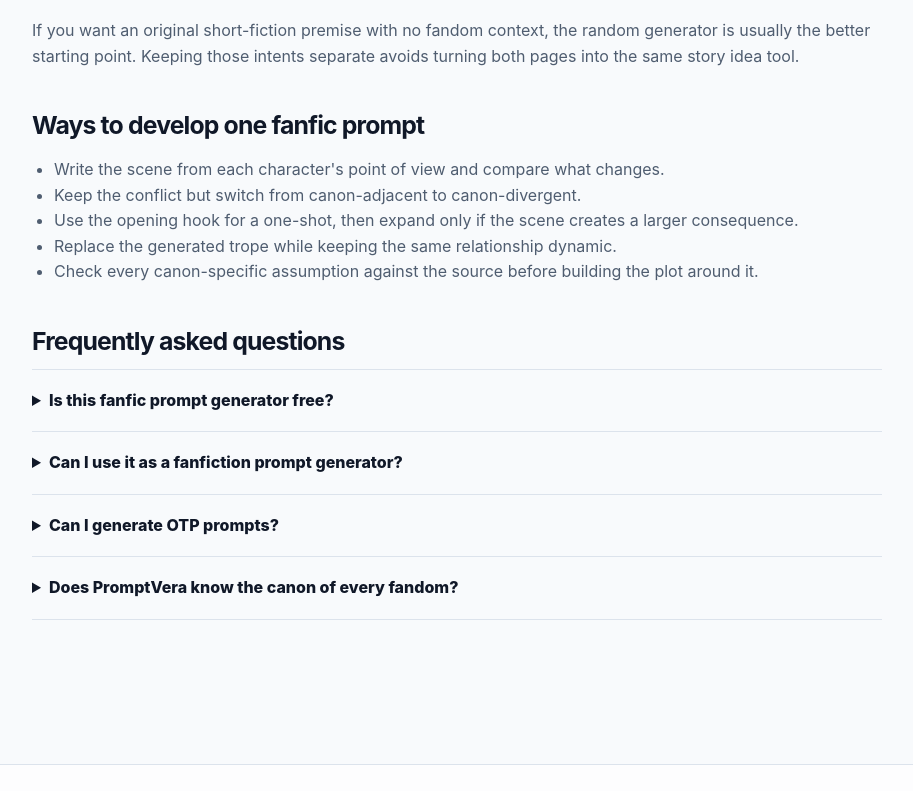
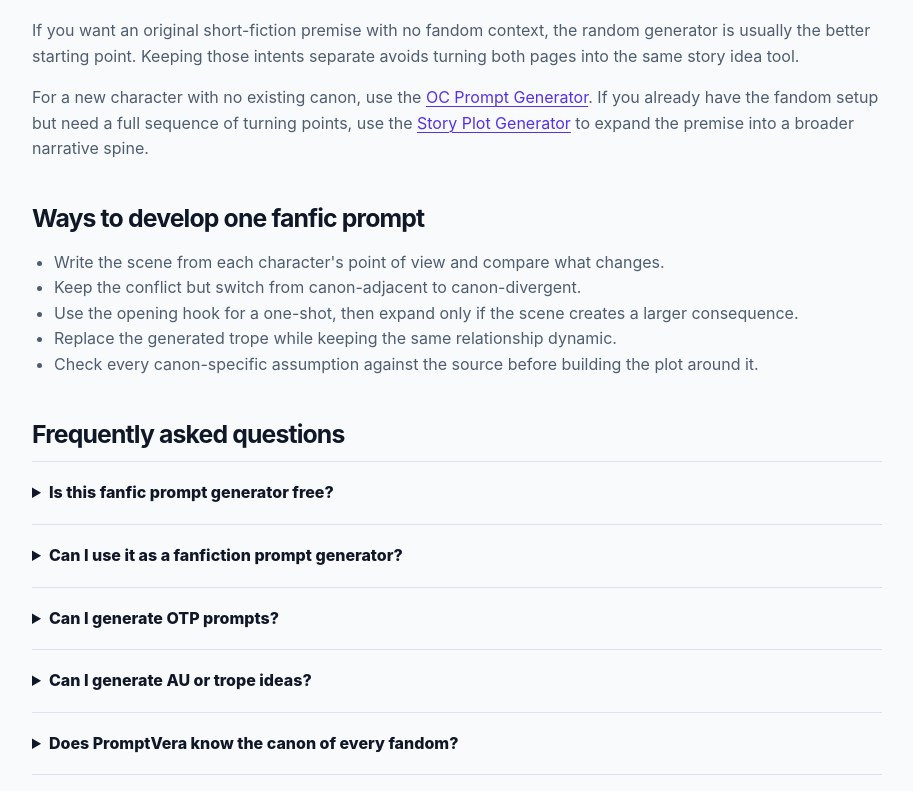
Before and after one commit to GrithX-Solutions/promptvera, a Next.js app: page /fanfic-prompt-generator in a window 1280 px wide. Shown: the part 2729-3520 px from the top of the page, without its empty margins (183-1096 px from the left). Built offline with nearby package versions, Linux system fonts and the light colour scheme.

Commit message:
Implement P0 SEO semantics for app/fanfic-prompt-generator/page.tsx

```diff
--- a/app/fanfic-prompt-generator/page.tsx
+++ b/app/fanfic-prompt-generator/page.tsx
@@ -110,6 +110,13 @@ export default function FanficPromptGeneratorPage() {
           random generator is usually the better starting point. Keeping those intents
           separate avoids turning both pages into the same story idea tool.
         </p>
+        <p>
+          For a new character with no existing canon, use the{" "}
+          <Link href="/oc-prompt-generator">OC Prompt Generator</Link>. If you already have
+          the fandom setup but need a full sequence of turning points, use the{" "}
+          <Link href="/story-plot-generator">Story Plot Generator</Link> to expand the premise
+          into a broader narrative spine.
+        </p>
 
         <h2>Ways to develop one fanfic prompt</h2>
         <ul>
@@ -135,6 +142,13 @@ export default function FanficPromptGeneratorPage() {
             <p>Yes. Enter the pairing or characters and select a relationship dynamic. The tool focuses on general-audience relationship and story prompts.</p>
           </details>
           <details>
+            <summary>Can I generate AU or trope ideas?</summary>
+            <p>
+              Yes. Use the canon approach and trope controls to explore alternate universes,
+              canon divergence, relationship tropes, and other fandom-aware starting points.
+            </p>
+          </details>
+          <details>
             <summary>Does PromptVera know the canon of every fandom?</summary>
             <p>No. The browser-side generator does not look up fandom lore. You provide the fandom and characters, and you should correct any generated idea that conflicts with canon.</p>
           </details>
```
